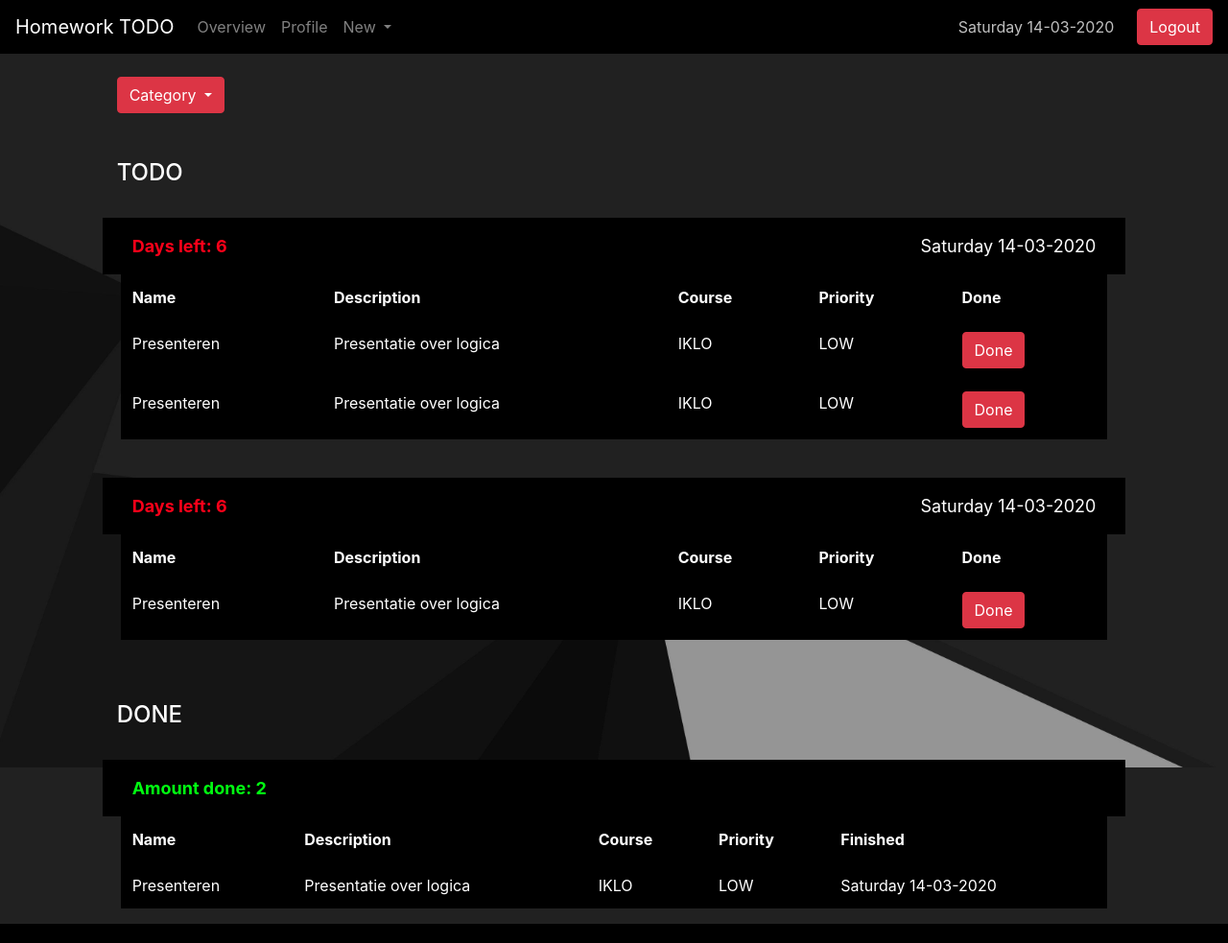
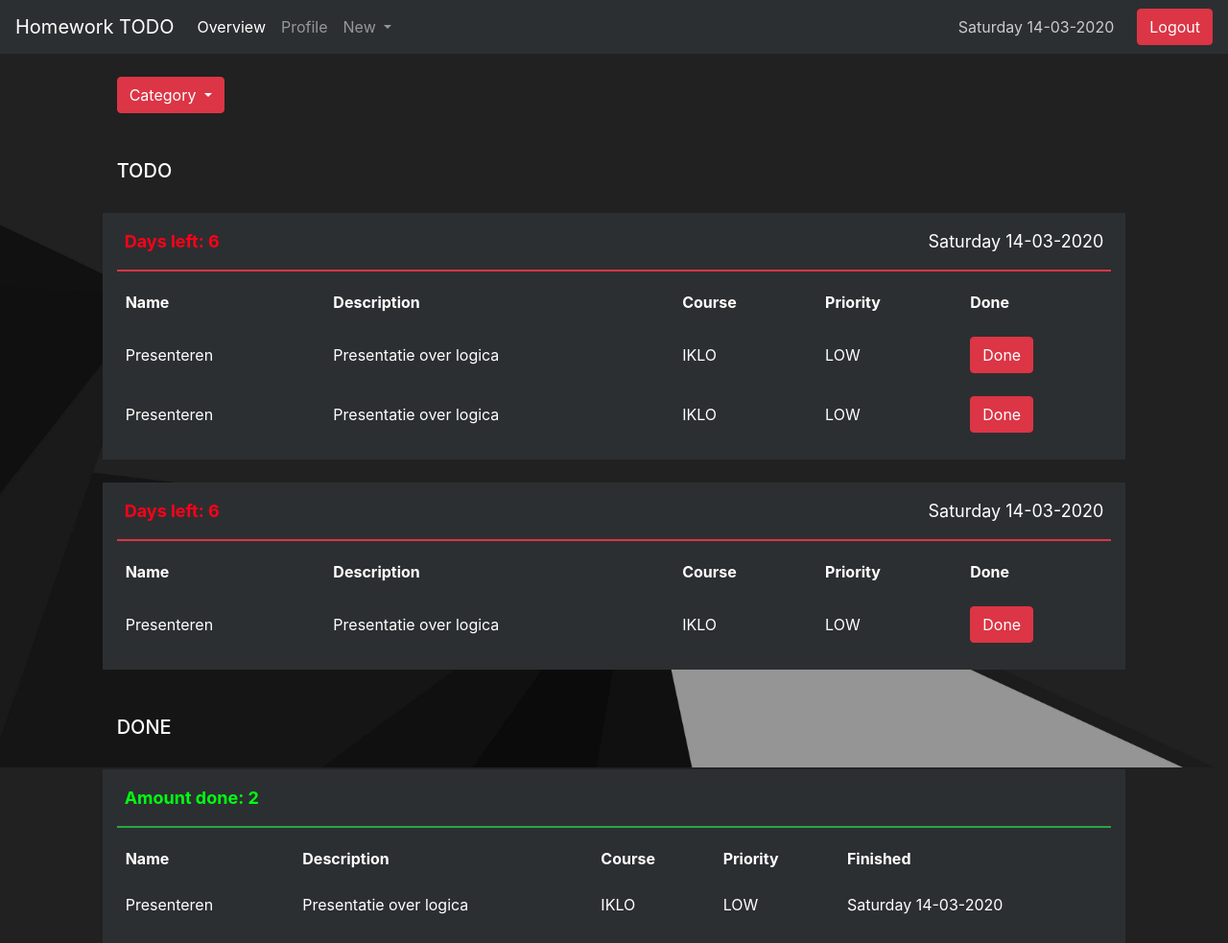
Before and after one commit to WackyWouter/Homework-todo, a PHP site: page / in a window 1280 px wide. Shown: the whole page at 96% size. Run offline with PHP 8.4, Linux system fonts and the light colour scheme.

Commit message:
finished html and css on index

```diff
--- a/css/custom.css
+++ b/css/custom.css
@@ -12,6 +12,9 @@ body{
 .blackBg{
     background-color: black !important;
 }
+.greyBg{
+    background-color: #2c2f31 !important;
+}
 .neonRed{
     color: #FE0019 !important;
 }
@@ -21,12 +24,21 @@ body{
 .whiteText{
     color: white !important;
 }
+.whiteBg{
+    background-color: white;
+}
 
-
-.bg-dark{
-    background-color: black !important;
-}
 
 .fontSizeM{
     font-size: 18px;
 }
+
+hr{
+    margin-top: 0.5rem;
+    margin-bottom: 0.5rem;
+    border-top: 2px solid rgb(220, 53, 69);
+}
+
+#greenTop{
+    border-top: 2px solid #28A745;
+}
--- a/index.php
+++ b/index.php
@@ -27,8 +27,8 @@
   </head>
   <body>
     <div class="container-fluid p-0">
-      <nav class="navbar navbar-expand-lg navbar-dark bg-dark justify-content-between">
-        <a class="navbar-brand">Homework TODO</a>
+      <nav class="navbar navbar-expand-lg navbar-dark greyBg justify-content-between">
+        <a class="navbar-brand" href="index.php">Homework TODO</a>
         <button class="navbar-toggler" type="button" data-toggle="collapse" data-target="#navbarNavDropdown" aria-controls="navbarNavDropdown" aria-expanded="false" aria-label="Toggle navigation">
           <span class="navbar-toggler-icon"></span>
         </button>
@@ -36,18 +36,18 @@
         <div class="collapse navbar-collapse" id="navbarText">
           <ul class="navbar-nav mr-auto">
             <li class="nav-item ">
-              <a class="nav-link" href="#">Overview <span class="sr-only">(current)</span></a>
+              <a class="nav-link whiteText" href="#">Overview <span class="sr-only">(current)</span></a>
             </li>
             <li class="nav-item ">
-              <a class="nav-link" href="#">Profile</a>
+              <a class="nav-link" href="profile.php">Profile</a>
             </li>
             <li class="nav-item dropdown">
               <a class="nav-link dropdown-toggle" href="#" id="navbarDropdown" role="button" data-toggle="dropdown" aria-haspopup="true" aria-expanded="false">
                 New
               </a>
               <div class="dropdown-menu" aria-labelledby="navbarDropdown">
-                <a class="dropdown-item" href="#">Category</a>
-                <a class="dropdown-item" href="#">Task</a>
+                <a class="dropdown-item" href="newCategory.php">Category</a>
+                <a class="dropdown-item" href="newTask.php">Task</a>
               </div>
             </li>
             <li>
@@ -64,7 +64,7 @@
       </nav>
     </div>
 
-    <div class="container-fluid mt-4">
+    <div class="container-fluid mt-4 mb-5">
       <div class="row justify-content-center">
         <div class="col-10">
 
@@ -84,14 +84,14 @@
       <!-- TODO PARTS -->
       <div class="row justify-content-center mt-5">
         <div class="col-10">
-          <h4 style="color:white">TODO</h4>
+          <h5 class="whiteText">TODO</h5>
         </div>
       </div>
 
       <div class="row justify-content-center mt-4">
-        <div class="col-10">
+        <div class="col-10 greyBg">
 
-          <div class="row justify-content-between blackBg p-3">
+          <div class="row justify-content-between pt-3 pb-2 pr-2 pl-2">
             <div class="col-4 neonRed font-weight-bold fontSizeM" >
               Days left: <?php echo $daysleft ?>
             </div>
@@ -100,13 +100,14 @@
             </div>
           </div>
 
+          <hr/>
+
           <div class="row justify-content-center">
-            <div class="col-12  pr-1 pl-1">
-              <div class="col-12 ">
-              <table class="table table-dark blackBg table-borderless table-hover">
+            <div class="col-12 pb-2 pl-2 pr-2">
+              <table class="table table-dark greyBg table-borderless table-hover mb-2">
                 <thead >
                   <tr>
-                    <th scope="col">Name</th>
+                    <th scope="col" class="pl-3">Name</th>
                     <th scope="col">Description</th>
                     <th scope="col">Course</th>
                     <th scope="col">Priority</th>
@@ -115,22 +116,21 @@
                 </thead>
                 <tbody>
                   <tr >
-                    <td>Presenteren</td>
-                    <td>Presentatie over logica</td>
-                    <td>IKLO</td>
-                    <td>LOW</td>
+                    <td class="pl-3 align-middle">Presenteren</td>
+                    <td class="align-middle">Presentatie over logica</td>
+                    <td class="align-middle">IKLO</td>
+                    <td class="align-middle">LOW</td>
                     <td><div class="btn btn-danger">Done<div></td>
                   </tr>
                   <tr>
-                    <td>Presenteren</td>
-                    <td>Presentatie over logica</td>
-                    <td>IKLO</td>
-                    <td>LOW</td>
+                    <td class="pl-3 align-middle">Presenteren</td>
+                    <td class="align-middle">Presentatie over logica</td>
+                    <td class="align-middle">IKLO</td>
+                    <td class="align-middle">LOW</td>
                     <td><div class="btn btn-danger">Done<div></td>
                   </tr>
                 </tbody>
               </table>
-              </div>
             </div>
           </div>
 
@@ -138,9 +138,9 @@
       </div>
 
       <div class="row justify-content-center mt-4">
-        <div class="col-10">
+        <div class="col-10 greyBg">
 
-          <div class="row justify-content-between blackBg p-3">
+          <div class="row justify-content-between pt-3 pb-2 pr-2 pl-2">
             <div class="col-4 neonRed font-weight-bold fontSizeM" >
               Days left: <?php echo $daysleft ?>
             </div>
@@ -149,13 +149,14 @@
             </div>
           </div>
 
+          <hr/>
+
           <div class="row justify-content-center">
-            <div class="col-12  pr-1 pl-1">
-              <div class="col-12 ">
-              <table class="table table-dark blackBg table-borderless table-hover">
+            <div class="col-12 pb-2 pl-2 pr-2">
+              <table class="table table-dark greyBg table-borderless table-hover mb-2">
                 <thead>
                   <tr>
-                    <th scope="col">Name</th>
+                    <th scope="col" class="pl-3">Name</th>
                     <th scope="col">Description</th>
                     <th scope="col">Course</th>
                     <th scope="col">Priority</th>
@@ -164,15 +165,14 @@
                 </thead>
                 <tbody>
                   <tr>
-                    <td>Presenteren</td>
-                    <td>Presentatie over logica</td>
-                    <td>IKLO</td>
-                    <td>LOW</td>
+                    <td class="pl-3 align-middle">Presenteren</td>
+                    <td class="align-middle">Presentatie over logica</td>
+                    <td class="align-middle">IKLO</td>
+                    <td class="align-middle">LOW</td>
                     <td><div class="btn btn-danger">Done<div></td>
                   </tr>
                 </tbody>
               </table>
-              </div>
             </div>
           </div>
 
@@ -182,26 +182,26 @@
       <!-- DONE PARTS -->
       <div class="row justify-content-center mt-5">
         <div class="col-10">
-          <h4 style="color:white">DONE</h4>
+          <h5 class="whiteText">DONE</h5>
         </div>
       </div>
 
       <div class="row justify-content-center mt-4">
-        <div class="col-10">
-          <div class="row justify-content-between blackBg p-3">
+        <div class="col-10 greyBg">
+          <div class="row justify-content-between pt-3 pb-2 pr-2 pl-2">
             <div class="col-4 neonGreen font-weight-bold fontSizeM" >
               Amount done: <?php echo $amountDone ?>
             </div>
-
           </div>
 
+          <hr id="greenTop"/>
+
           <div class="row justify-content-center">
-            <div class="col-12  pr-1 pl-1">
-              <div class="col-12 ">
-              <table class="table table-dark blackBg table-borderless table-hover">
+            <div class="col-12 pb-2 pl-2 pr-2">
+              <table class="table table-dark greyBg table-borderless table-hover mb-2">
                 <thead >
                   <tr>
-                    <th scope="col">Name</th>
+                    <th scope="col" class="pl-3">Name</th>
                     <th scope="col">Description</th>
                     <th scope="col">Course</th>
                     <th scope="col">Priority</th>
@@ -210,15 +210,14 @@
                 </thead>
                 <tbody>
                   <tr>
-                    <td>Presenteren</td>
-                    <td>Presentatie over logica</td>
-                    <td>IKLO</td>
-                    <td>LOW</td>
+                    <td class="pl-3 align-middle">Presenteren</td>
+                    <td class="align-middle">Presentatie over logica</td>
+                    <td class="align-middle">IKLO</td>
+                    <td class="align-middle">LOW</td>
                     <td><?php echo $currentDate ?></td>
                   </tr>
                 </tbody>
               </table>
-              </div>
             </div>
           </div>
         </div>
```
